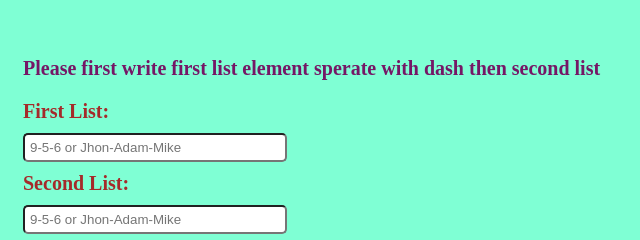
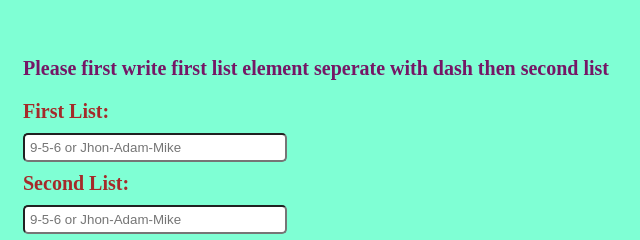
Before and after one commit to ergunsahe/Merged-lists, a plain HTML site: page index.html in a window 1280 px wide. Shown: the part 283-523 px from the top of the page, 371-1011 px from the left. Drawn offline with Linux system fonts and the light colour scheme.

Commit message:
fix:wrong spelling

```diff
--- a/index.html
+++ b/index.html
@@ -63,7 +63,7 @@
 </head>
 <body>
     <div class="container">
-        <p>Please first write first list element sperate with dash then second list</p>
+        <p>Please first write first list element seperate with dash then second list</p>
         <label class="label">First List: <br>
             <input type="text" id="first-list" placeholder="9-5-6 or Jhon-Adam-Mike">
         </label> <br>
```
